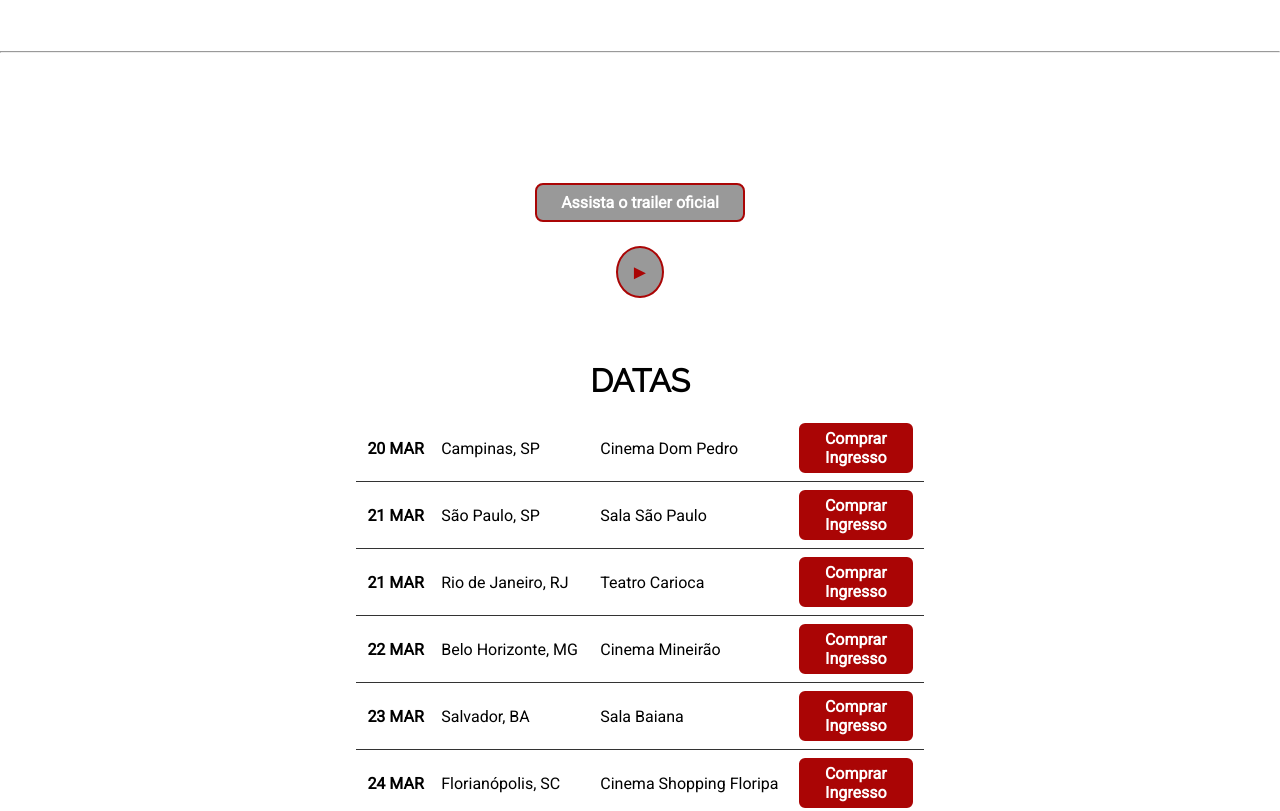
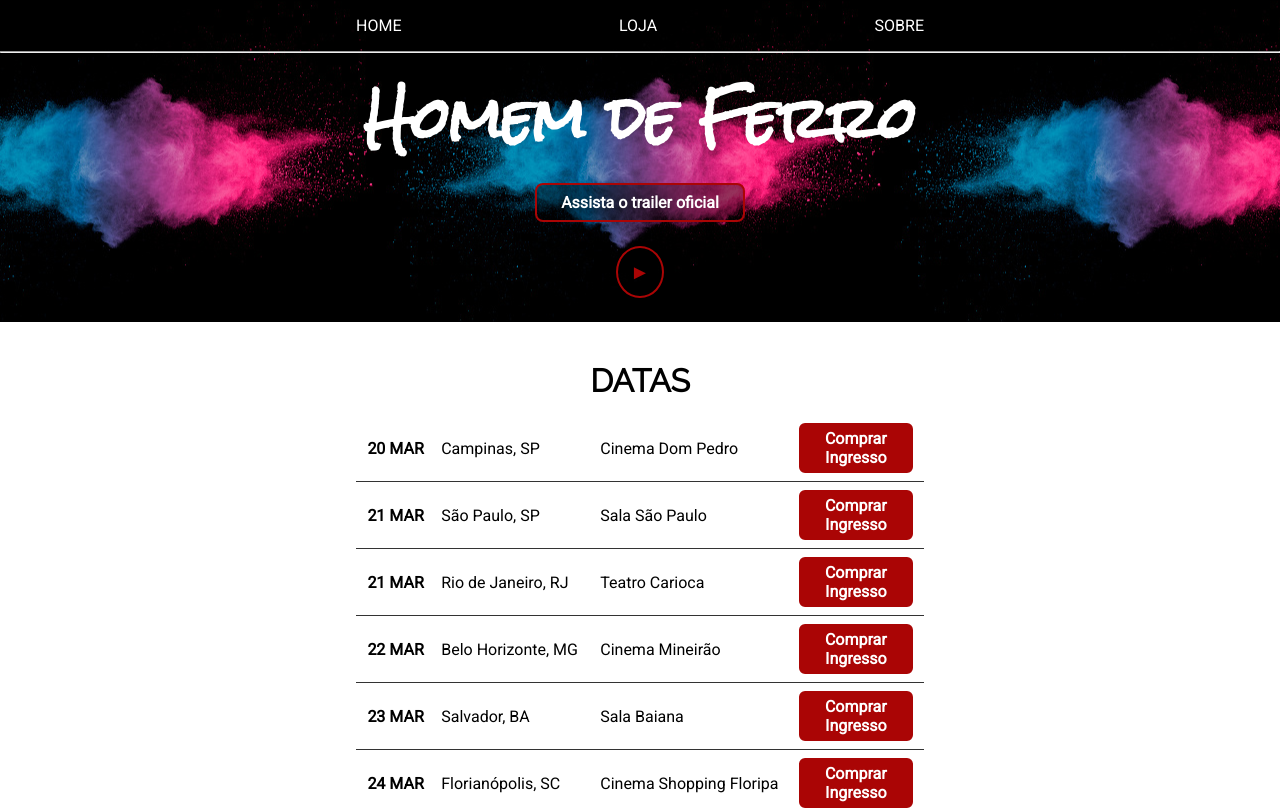
Before and after one commit to lindomarterra/carrinhoDeCompras, a plain HTML site: page index.html in a window 1280 px wide. Shown: the top 811 px of the page. Drawn offline with Linux system fonts and the light colour scheme; files whose address does not match are found by name.

Commit message:
Update styles.css

```diff
--- a/styles.css
+++ b/styles.css
@@ -34,7 +34,7 @@ button {
 /* sobre.html */
 /* Header */
 .main-header {
-  background-image: url("images/background-image.png");
+  background-image: url("background-image.png");
   background-position: 50% 39%;
 
   display: flex;
```
